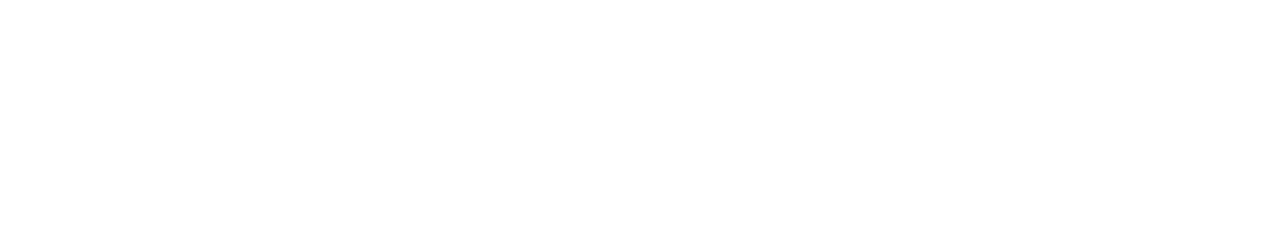
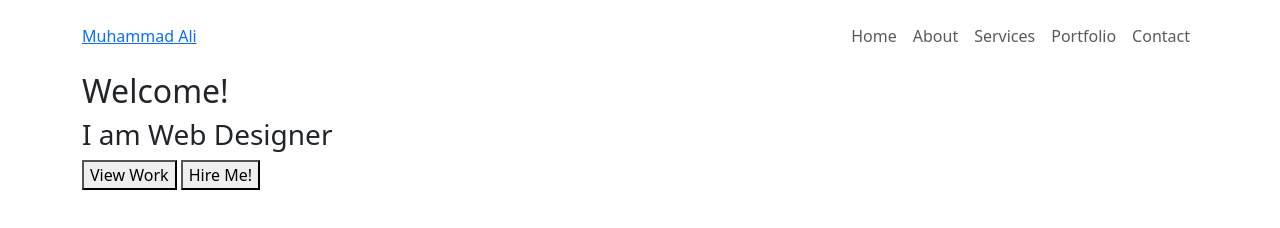
Before and after one commit to Muhammad-Ali-16/Personal-Portfolio, a plain HTML site: page index.html in a window 1280 px wide. Drawn offline with nearby package versions, Linux system fonts and the light colour scheme.

Commit message:
Update index.html

```diff
--- a/index.html
+++ b/index.html
@@ -10,15 +10,86 @@
         integrity="sha384-QWTKZyjpPEjISv5WaRU9OFeRpok6YctnYmDr5pNlyT2bRjXh0JMhjY6hW+ALEwIH" crossorigin="anonymous">
     <!--------------------CSS-Links------------------->
     <link rel="stylesheet" href="style.css">
-    <!--------------------Fonts-Links------------------->
-    <link rel="preconnect" href="https://fonts.googleapis.com">
-    <link rel="preconnect" href="https://fonts.gstatic.com" crossorigin>
-    <link href="https://fonts.googleapis.com/css2?family=Josefin+Sans&family=Rubik&display=swap" rel="stylesheet">
     <!--------------------Icons-Link------------------->
     <link rel="stylesheet" href="https://cdn.jsdelivr.net/npm/bootstrap-icons@1.3.0/font/bootstrap-icons.css">
 </head>
 
 <body>
+
+    <!--------------------NavBar-Start------------------->
+    <header class="header-main">
+        <nav class="navbar navbar-expand-lg navbar-color">
+            <div class="container my-2">
+                <a class="navbar-logo" href="#">Muhammad Ali</a>
+                <button class="navbar-toggler" type="button" data-bs-toggle="collapse"
+                    data-bs-target="#navbarSupportedContent" aria-controls="navbarSupportedContent"
+                    aria-expanded="false" aria-label="Toggle navigation">
+                    <i class="bi bi-justify-left"></i>
+                </button>
+                <div class="collapse navbar-collapse" id="navbarSupportedContent">
+                    <ul class="navbar-nav ms-auto mb-3 mb-lg-0">
+                        <li class="nav-item">
+                            <a class="nav-link" href="#">Home</a>
+                        </li>
+                        <li class="nav-item">
+                            <a class="nav-link" href="#">About</a>
+                        </li>
+                        <li class="nav-item">
+                            <a class="nav-link" href="#">Services</a>
+                        </li>
+                        <li class="nav-item">
+                            <a class="nav-link" href="#">Portfolio</a>
+                        </li>
+                        <li class="nav-item">
+                            <a class="nav-link" href="#">Contact</a>
+                        </li>
+
+                    </ul>
+                </div>
+            </div>
+        </nav>
+    </header>
+    <!--------------------Hero-Section-Start------------------->
+    <div class="hero-bg-img"></div>
+
+    <section class="hero-sec-main common-sec-main mx-auto">
+        <div class="hero-sec-inner">
+            <div class="hero-sec-content">
+                <div class="container">
+                    <div class="row">
+                        <div class="col-12">
+                            <h2>Welcome!</h2>
+                            <h3>I am <span class="typewrite">Web Designer</span>
+                            </h3>
+                        </div>
+                        <div class="row">
+                            <div class="col-12">
+                                <div class="hero-btn-main">
+                                    <a href=""><button class="hero-btn hero-btn1"><span>View Work</span></button></a>
+                                    <a href=""><button class="hero-btn hero-btn2"><span>Hire Me!</span></button></a>
+                                </div>
+                            </div>
+                        </div>
+                    </div>
+                </div>
+            </div>
+        </div>
+        </div>
+    </section>
+
+    <!--------------------About-Section-Start------------------->
+    <section class="about-main common-sec-main mx-auto">
+        <div class="about-sec-inner">
+            <div class="about-sec-content">
+            </div>
+        </div>
+    </section>
+
+
+
+
+
+
 
 
     <!--------------------JavaScript-Links------------------->
```
